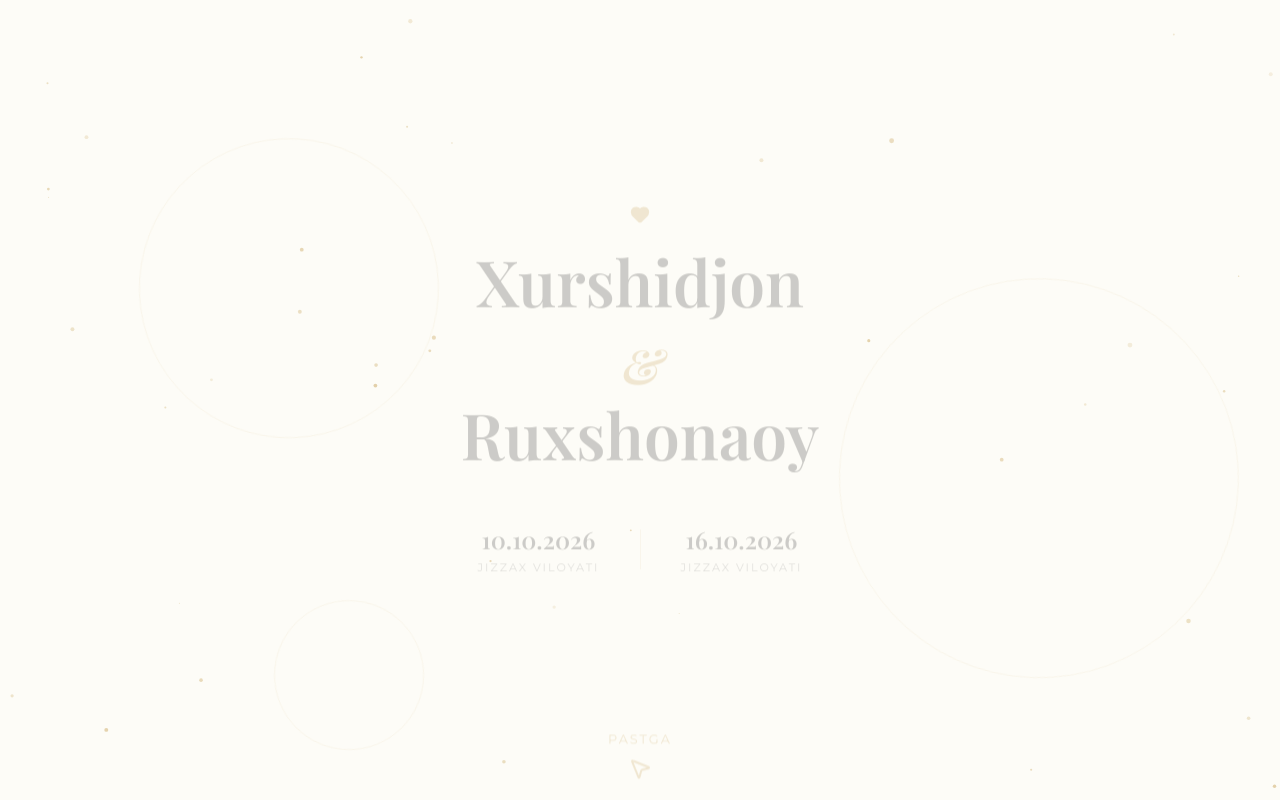
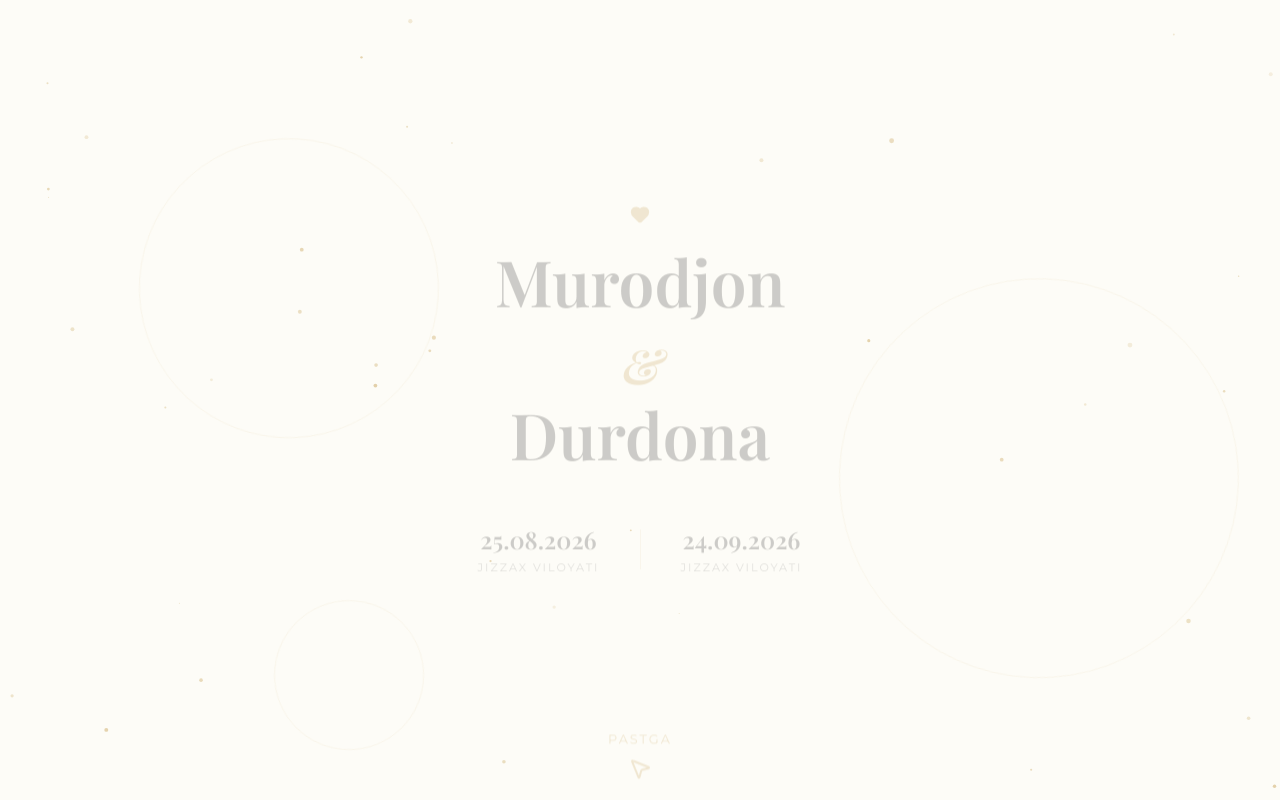
Before and after one commit to coderdiyorjon/wedding, a React (Vite) app: page / in a window 1280 px wide. Both pictures are taken after a click on the button "Taklifnomani ochish". Shown: the top 800 px of the page. Built offline with nearby package versions, Linux system fonts and the light colour scheme; a web font is replaced by a local one.

Commit message:
Update MainContent.jsx

```diff
--- a/src/components/MainContent.jsx
+++ b/src/components/MainContent.jsx
@@ -123,18 +123,18 @@ export default function MainContent() {
           <Heart size={20} className="gold-heart" fill="currentColor" />
         </div>
         <h1 className="hero-title">
-          Xurshidjon<br />
+          Murodjon<br />
           <span className="ampersand">&amp;</span><br />
-          Ruxshonaoy
+          Durdona
         </h1>
         <div className="hero-dates">
           <div className="date-block">
-            <span className="date-text">10.10.2026</span>
+            <span className="date-text">25.08.2026</span>
             <span className="date-sub">JIZZAX VILOYATI</span>
           </div>
           <div className="vertical-line"></div>
           <div className="date-block">
-            <span className="date-text">16.10.2026</span>
+            <span className="date-text">24.09.2026</span>
             <span className="date-sub">JIZZAX VILOYATI</span>
           </div>
         </div>
@@ -168,7 +168,7 @@ export default function MainContent() {
           <div className="heart-divider">
             <Heart size={16} fill="currentColor" />
           </div>
-          <p className="message-signature">Hurmat bilan, Xurshidjon va Ruxshonaoy</p>
+          <p className="message-signature">Hurmat bilan, Murodjon va Durdona</p>
         </div>
       </motion.section>
 
@@ -282,14 +282,14 @@ export default function MainContent() {
 
       {/* FOOTER SECTION */}
       <footer className="main-footer">
-        <h2 className="footer-title">Xurshidjon & Ruxshonaoy</h2>
+        <h2 className="footer-title">Murodjon & Durdona</h2>
         <div className="heart-icon-wrapper">
           <Heart size={16} className="gold-heart" fill="currentColor" />
         </div>
         <div className="footer-dates">
-          <span>10.10.2026 - Jizzax viloyati</span>
+          <span>25.08.2026 - Jizzax viloyati</span>
           <span className="dot-separator">•</span>
-          <span>16.10.2026 - Jizzax viloyati</span>
+          <span>24.09.2026 - Jizzax viloyati</span>
         </div>
         <div className="footer-bottom">
           X <Heart size={10} className="gold-heart" fill="currentColor" /> R
```
